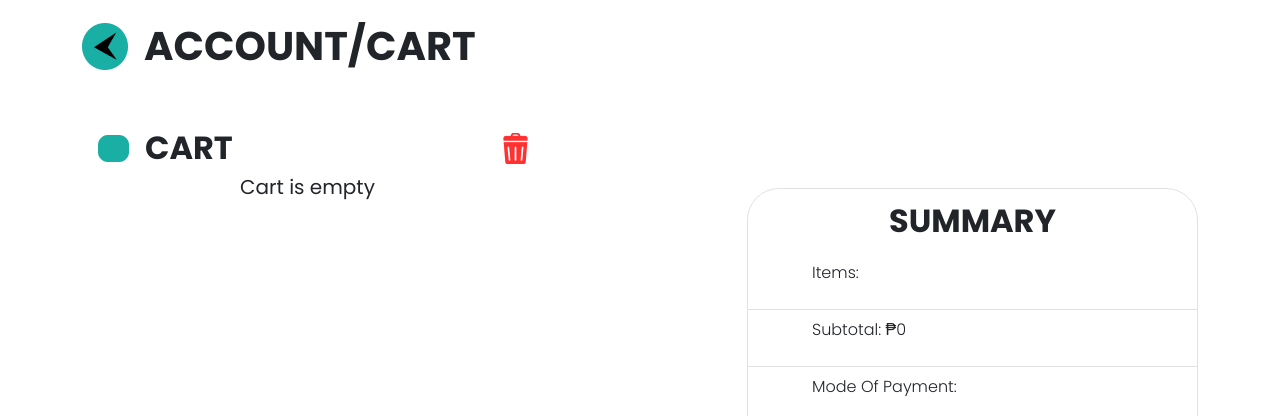
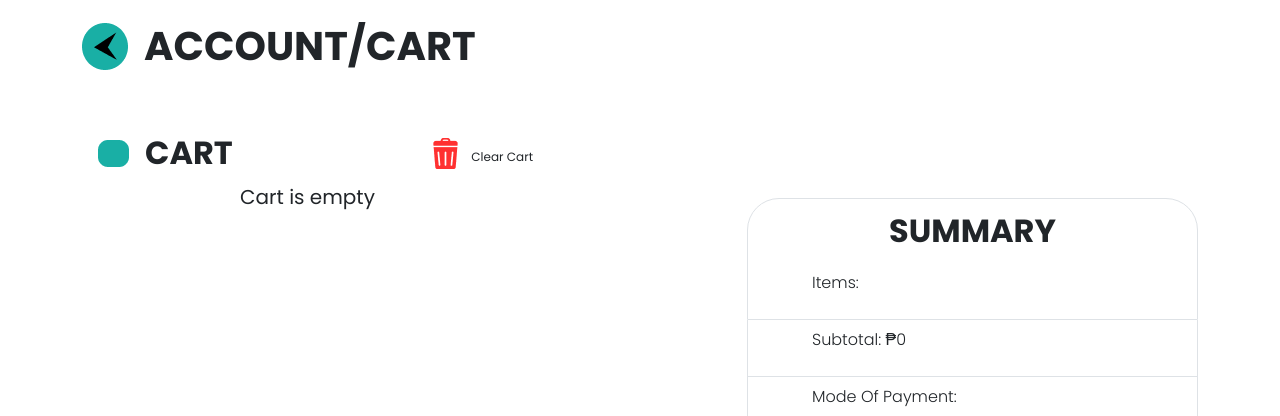
Before and after one commit to ServeITPH/ServeIT, a PHP site: page /cart.php in a window 1280 px wide. Shown: the part 72-488 px from the top of the page. Run offline with PHP 8.4, Linux system fonts and the light colour scheme; the visitor is signed in with stand-in values (Sample User, id 1); data that the repository does not hold is empty.

Commit message:
fix some alignment issue and add some back-end

```diff
--- a/admin/adminAssets/css/chats/style.css
+++ b/admin/adminAssets/css/chats/style.css
@@ -1,5 +1,5 @@
 .mainRow {
-  height: 50vh;
+  height: 85vh;
   background-color: #ffffff;
 }
 
@@ -63,9 +63,9 @@ body {
   margin-left: 15px;
 }
 
-.mainRow {
+/* .mainRow {
   height: 100vh;
-}
+} */
 
 .card {
   height: 100%;
--- a/cart.php
+++ b/cart.php
@@ -102,21 +102,27 @@ $fetchProduct = executeQuery($productQuery);
         <div class="row">
             <div class="col-12 col-md-5">
                 <div class="ms-3 mt-5 d-flex align-items-center">
-                    <img src="assets/images/cart/cart.png" alt="...">
-                    <p class="fs-2 fw-bold mb-0 ms-3">
+                    <img src="assets/images/cart/cart.png" alt="Cart Icon" class="img-fluid me-3">
+                    <p class="fs-2 fw-bold mb-0">
                         CART
                     </p>
-                    <div class="ms-auto">
-                        <form method="POST"> <input type="hidden" name="delCheckoutCart"
-                                value="<?php echo $fetchCartRow['cartID']; ?>">
-                            <button type="submit" class="btn p-0">
+                    <div class="ms-auto d-flex align-items-center">
+                        <form method="POST" class="d-flex align-items-center">
+                            <input type="hidden" name="delCheckoutCart" value="<?php echo $fetchCartRow['cartID']; ?>">
+
+
+                            <button type="submit" class="btn p-0 me-2">
                                 <img src="assets/images/cart/trashBin.png" alt="Delete Cart" class="img-fluid">
                             </button>
                         </form>
+                        <div class="text-center pt-4" style="font-size: 12px">
+                            <p>Clear Cart</p>
+                        </div>
                     </div>
                 </div>
             </div>
         </div>
+
 
 
         <div class="col-12 col-md-2"></div>
@@ -151,7 +157,7 @@ $fetchProduct = executeQuery($productQuery);
                                     </p>
                                     <!--REMOVE AND SEE MORE-->
                                     <div class="d-flex ms-auto flex-nowrap">
-                                    <!--REMOVE-->
+                                        <!--REMOVE-->
                                         <form method="post">
                                             <input type="hidden" name="deleteCartID"
                                                 value="<?php echo $fetchCartRow['cartID']; ?>">
@@ -179,7 +185,7 @@ $fetchProduct = executeQuery($productQuery);
                 }
                 ?>
 
-                 <!--SHOW MORE SHOW LESS FUNCTION-->
+                <!--SHOW MORE SHOW LESS FUNCTION-->
                 <?php if ($itemCount > 3): ?>
                     <div class="d-flex justify-content-center mt-3">
                         <form method="post">
--- a/chats.php
+++ b/chats.php
@@ -130,7 +130,7 @@ $result = $conn->query($query);
                         <span class="h4" style="color: #19afa5;">ServeIT</span>
                     </div>
                 </div>
-                <div id="chat-container" class="d-flex align-items-end flex-column" style="height: 68vh; overflow-y: scroll;">
+                <div id="chat-container" class="d-flex align-items-end flex-column px-3" style="height: 68vh; overflow-y: scroll;">
                     <?php
                     if ($result->num_rows > 0) {
                         while ($row = $result->fetch_assoc()) {
@@ -138,7 +138,7 @@ $result = $conn->query($query);
                             $chatClass = $isOwnMessage ? "chatbubble-own" : "chatbubble-other";
                             $infoClass = $isOwnMessage ? "information-own" : "information";
                     ?>
-                            <div class="chatbubble-own-container">
+                            <div class="chatbubble-own-container my-3 ">
                                 <div class="<?= $chatClass; ?>">
                                     <?= htmlspecialchars($row['message']); ?>
                                     <?php if ($row['attachment']) { ?>
--- a/index.php
+++ b/index.php
@@ -47,7 +47,7 @@ while ($productCountRow = mysqli_fetch_assoc($productCountResult)) {
 }
 
 //new arrival list
-$newArrivalQuery = "SELECT * FROM items WHERE type = 'product' ORDER BY type DESC LIMIT 4;";
+$newArrivalQuery = "SELECT * FROM items WHERE type = 'product' ORDER BY itemID DESC LIMIT 4;";
 $newArrivalResult = executeQuery($newArrivalQuery);
 
 
```
Also changed, not shown: admin/customerChat.php (+4 -4 lines), products.php (+25 -11 lines), services.php (+13 -3 lines), uploads/678f3e88b37ac.png (added), uploads/678f3ed3b1d24.png (added).
